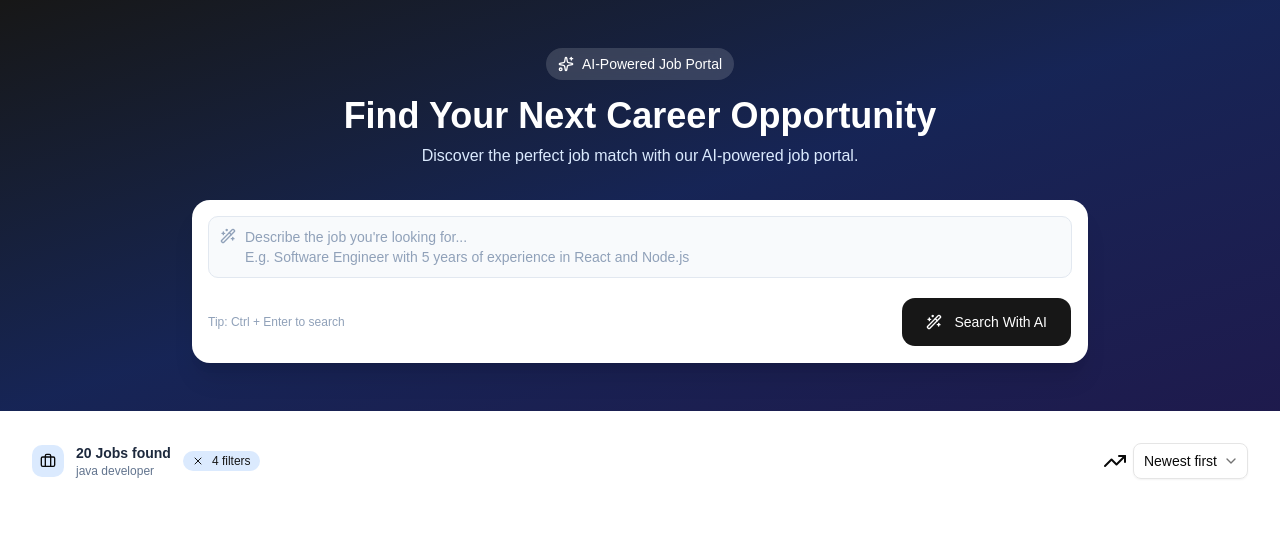
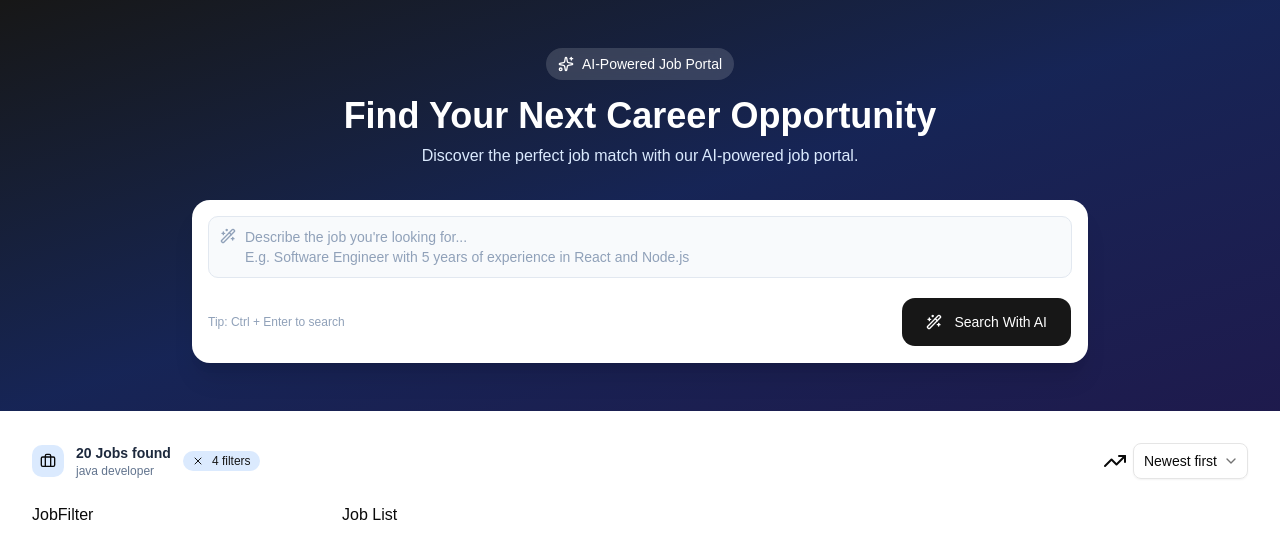
Before and after one commit to Devendra15197/job-portal-frontend, a React (Vite) app: page / in a window 1280 px wide. Shown: the top 558 px of the page. Built offline with nearby package versions, Linux system fonts and the light colour scheme.

Commit message:
Created Jobs Panel Struct

```diff
--- a/src/App.jsx
+++ b/src/App.jsx
@@ -1,5 +1,5 @@
 import './App.css'
-import Jobs from './pages/user/Jobs'
+import Jobs from './pages/user/jobs/Jobs'
 
 function App() {
 
--- /dev/null
+++ b/src/pages/user/jobs/JobFilter.jsx
@@ -0,0 +1,11 @@
+import React from 'react'
+
+const JobFilter = () => {
+    return (
+        <div>
+            JobFilter
+        </div>
+    )
+}
+
+export default JobFilter
--- a/src/pages/user/Jobs.jsx
+++ b/src/pages/user/jobs/Jobs.jsx
@@ -8,8 +8,9 @@ import React from 'react'
 import { Briefcase } from 'lucide-react'
 import { X } from 'lucide-react'
 import { TrendingUp } from 'lucide-react'
-import { SelectContent, SelectItem, SelectTrigger, SelectValue } from '../../components/ui/select'
+import { SelectContent, SelectItem, SelectTrigger, SelectValue } from '../../../components/ui/select'
 import { useState } from 'react'
+import JobFilter from './jobFilter'
 
 
 const SORT_OPTIONS = [
@@ -74,7 +75,6 @@ const Jobs = () => {
       </section>
 
       <section className='max-w-7xl max-auto px-4 sm:px-6 lg:px-8 py-8'>
-
         <div className='flex flex-row items-center justify-between gap-3 mb-6'>
 
           <div className='flex items-center gap-3'>
@@ -113,6 +113,18 @@ const Jobs = () => {
             </div>
           </div>
         </div>
+
+        {/* Main Grid */}
+        <div className='grid grid-cols-1 lg:grid-cols-4 gap-6'>
+          <div>
+            <JobFilter />
+          </div>
+
+          {/* Job Lists  */}
+          <div className='lg:col-span-3 space-y-3'>
+            Job List
+          </div>
+        </div>
       </section>
 
     </div>
```
